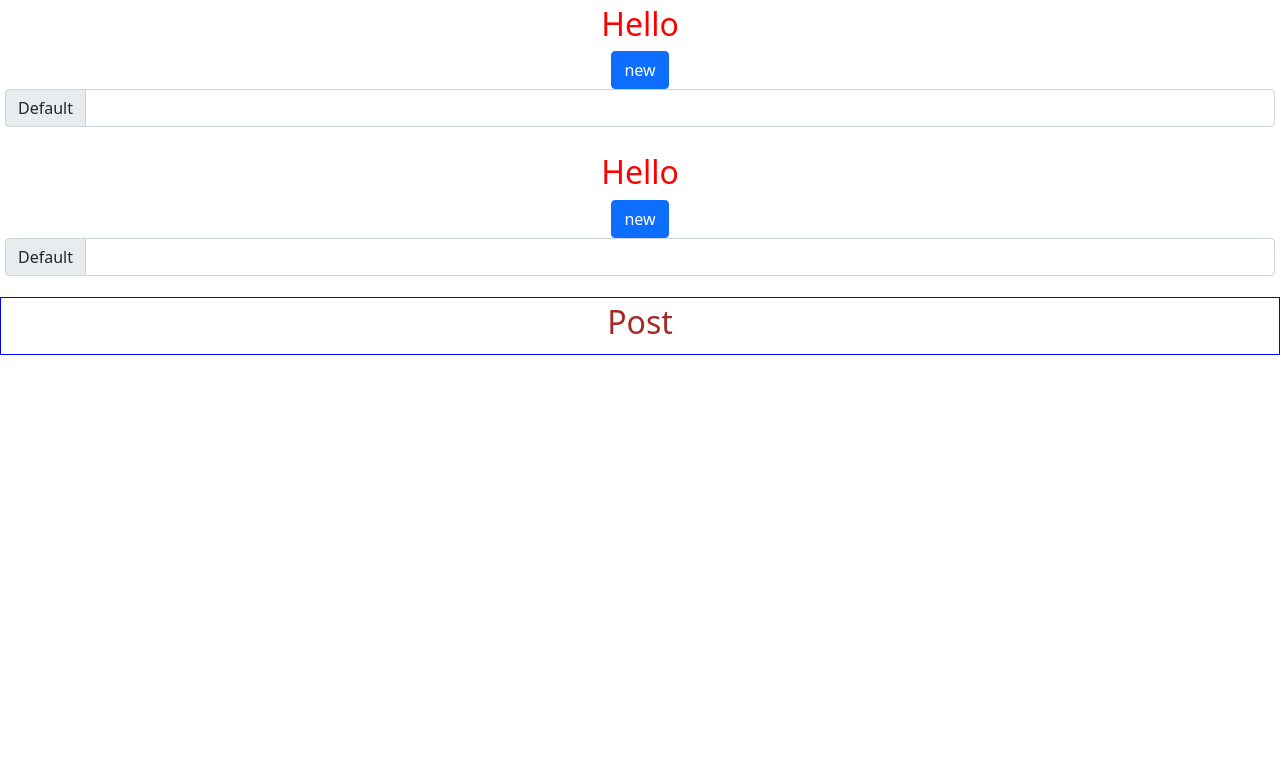
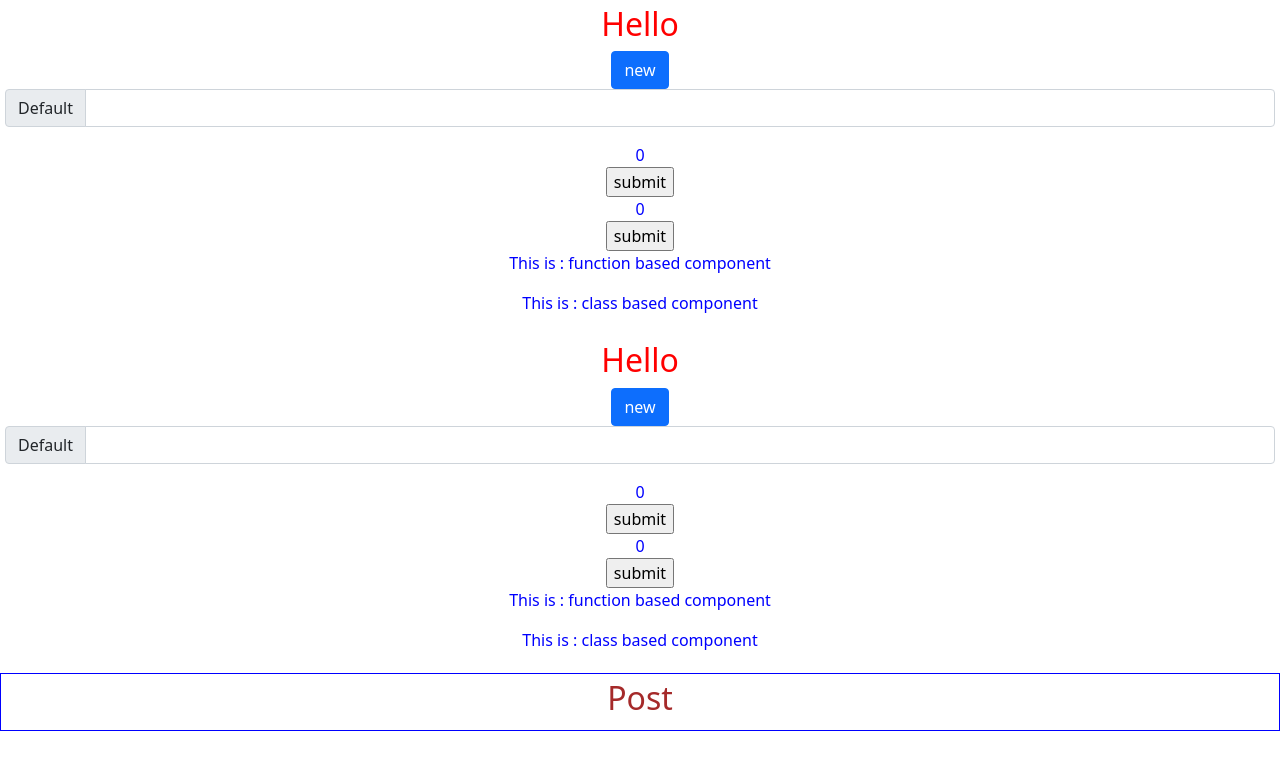
Before and after one commit to udaravimukthi/React_practice, a React (Create React App) app in the folder Sample_project/sample-pro/: page / in a window 1280 px wide. Shown: the top 770 px of the page. Built offline with nearby package versions, Linux system fonts and the light colour scheme.

Commit message:
Added function based props example

```diff
--- a/Sample_project/sample-pro/src/App.js
+++ b/Sample_project/sample-pro/src/App.js
@@ -5,12 +5,10 @@ import './App.css';
 import Post from './Post';
 import Button from 'react-bootstrap/Button';
 import {InputGroup, FormControl} from 'react-bootstrap';
-// import { makeStyles } from '@material-ui/core/styles';
-// import Accordion from '@material-ui/core/Accordion';
-// import AccordionSummary from '@material-ui/core/AccordionSummary';
-// import AccordionDetails from '@material-ui/core/AccordionDetails';
-// import Typography from '@material-ui/core/Typography';
-// import ExpandMoreIcon from '@material-ui/icons/ExpandMore'
+import Component1 from './Component1';
+import Component2 from './Component2';
+import Component3 from './Component3';
+import Component4 from './Component4';
 
 const App = () =>{
   return (
@@ -22,16 +20,12 @@ const App = () =>{
       <InputGroup.Text id="inputGroup-sizing-default">Default</InputGroup.Text>
       <FormControl aria-label="Default" aria-describedby="inputGroup-sizing-default"/>
       </InputGroup>
+      <Component1/>
+      <Component2/>
+      <Component3 name="function based component"/>
+      <Component4 name=" class based component"/>
     </div>
   );
 }
-// function App() {
-//   return (
-//     <div>
-//        <h1>My first react project</h1>
-//        <Post/>
-//     </div>
-//   );
-// }
 
 export default App;
--- /dev/null
+++ b/Sample_project/sample-pro/src/Component1.js
@@ -0,0 +1,29 @@
+//claas based component
+
+import React,{Component} from 'react';
+
+class Component1 extends Component{
+
+    state ={
+        counter : 0
+    }
+
+    submit =()=>{
+        this.setState({
+            counter: this.state.counter+1
+        })
+    }
+
+    render(){
+        return(
+            <div>
+                {this.state.counter}
+                <br/>
+                <input type= "button" onClick={this.submit} value="submit"/>
+            </div>
+        );
+    }
+
+}
+
+export default Component1;
--- /dev/null
+++ b/Sample_project/sample-pro/src/Component2.js
@@ -0,0 +1,24 @@
+//function based component
+
+import React, { useState } from 'react';
+
+const Component2 = ()=>{
+    const [stateCounter, setCounter] = useState({
+        counter: 0
+    });
+
+    const submit = ()=>{
+        setCounter({
+            counter : stateCounter.counter + 1
+        })
+    }
+    return(
+        <div>
+        {stateCounter.counter}
+        <br/>
+        <input type="button" onClick={submit} value="submit"/>
+        </div>
+    );
+}
+
+export default Component2;
--- /dev/null
+++ b/Sample_project/sample-pro/src/Component3.js
@@ -0,0 +1,13 @@
+//props example
+// function based
+import React from "react";
+
+const Component3 = (props)=>{
+    return(
+        <div>
+            <p>This is : {props.name}</p>
+        </div>
+    );
+
+}
+export default Component3;
--- /dev/null
+++ b/Sample_project/sample-pro/src/Component4.js
@@ -0,0 +1,14 @@
+//props example
+//class based
+import React, { Component } from "react";
+
+class Component4 extends Component{
+    render(){
+        return(
+            <div>
+                <p>This is : {this.props.name} </p>
+            </div>
+        );
+    }
+}
+export default Component4;
```
